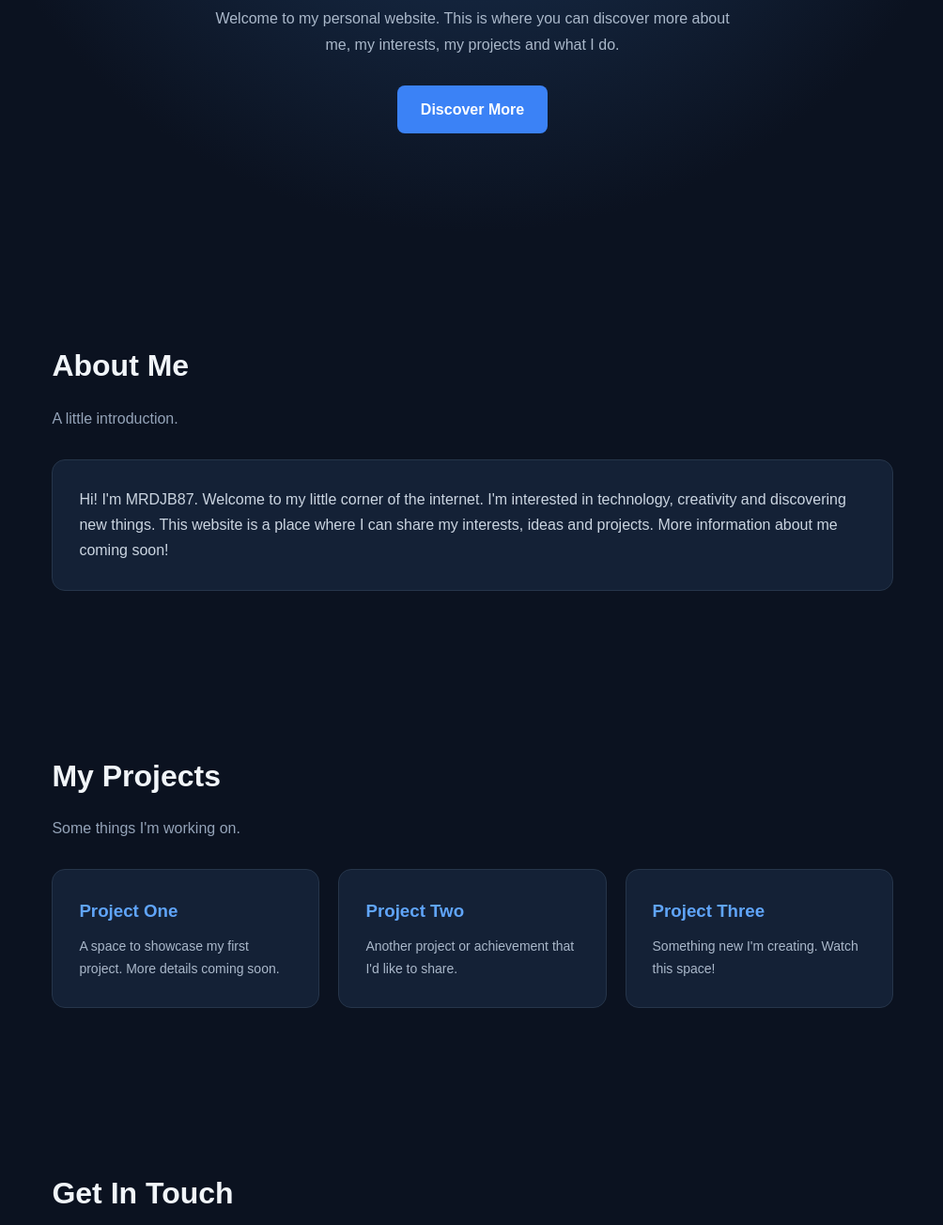
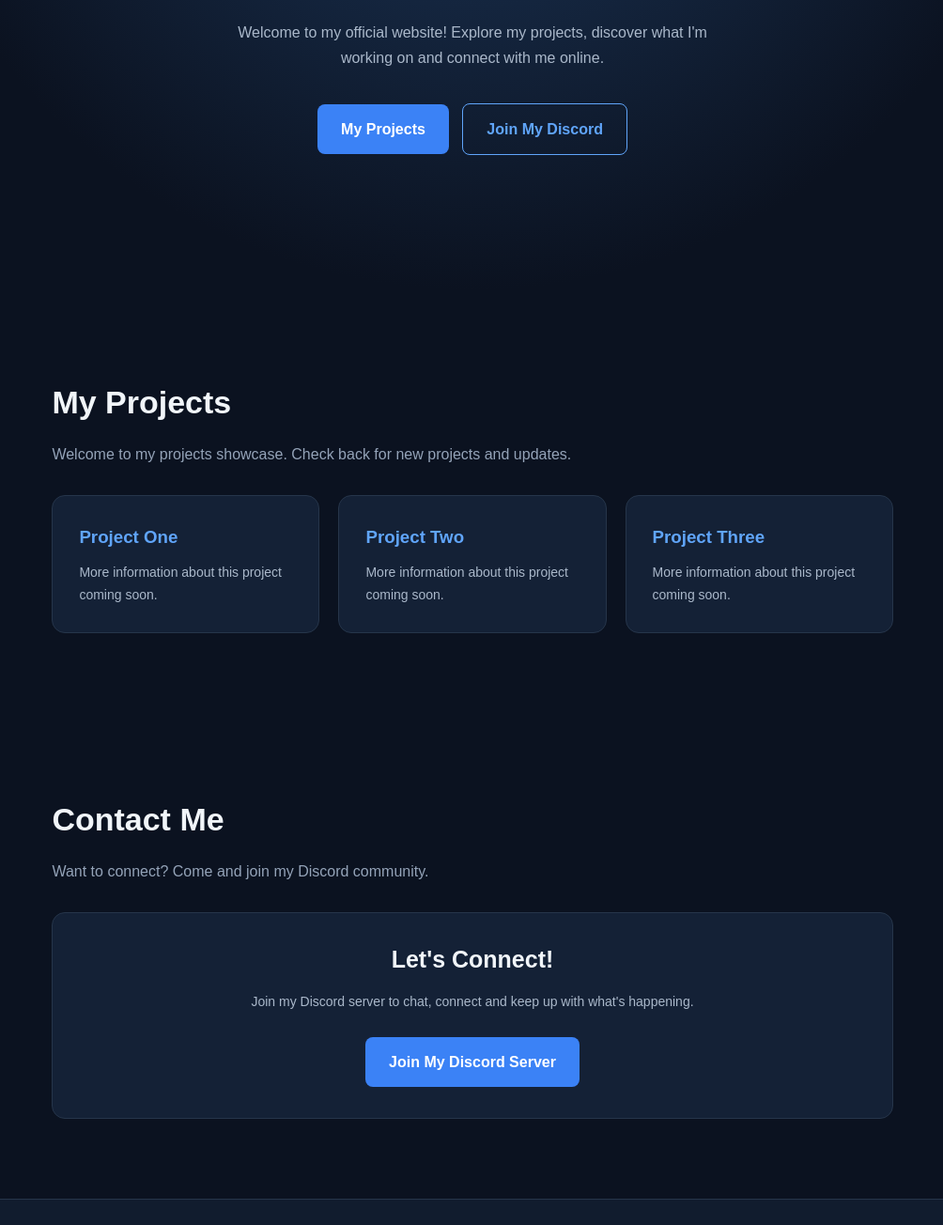
Before and after one commit to mrdjb87/mrdjab87.github.io, a plain HTML site: page index.html in a window 1280 px wide. Shown: the part 405-1709 px from the top of the page at 94% size, without its empty margins (137-1141 px from the left). Drawn offline with Linux system fonts and the light colour scheme.

Commit message:
Revise index.html for content and style updates
Updated the website's content and styling, including the title, meta descriptions, and layout adjustments for better presentation. Added links to Discord and modified project descriptions.

```diff
--- a/index.html
+++ b/index.html
@@ -1,11 +1,14 @@
+
 
 <!DOCTYPE html>
 <html lang="en">
 <head>
 <meta charset="UTF-8">
 <meta name="viewport" content="width=device-width, initial-scale=1.0">
-  <meta name="description" content="Welcome to my personal website.">
-  <title>My Personal Website</title>
+
+<title>MRDJB87 | Official Website</title>
+
+<meta name="description" content="Welcome to the official MRDJB87 website. Explore my projects and join my Discord community.">
 
 <style>
 * {
@@ -23,11 +26,11 @@
 }
 
 nav {
+  background: #111c2e;
+  padding: 20px 8%;
   display: flex;
   justify-content: space-between;
   align-items: center;
-      padding: 22px 8%;
-      background: #111c2e;
   position: sticky;
   top: 0;
   z-index: 10;
@@ -35,7 +38,7 @@
 }
 
 .logo {
-      font-size: 22px;
+  font-size: 23px;
   font-weight: bold;
   color: #60a5fa;
 }
@@ -43,7 +46,7 @@
 nav a {
   color: #cbd5e1;
   text-decoration: none;
-      margin-left: 22px;
+  margin-left: 20px;
   font-size: 14px;
 }
 
@@ -52,31 +55,27 @@
 }
 
 .hero {
-      min-height: 75vh;
+  min-height: 80vh;
   display: flex;
   flex-direction: column;
   justify-content: center;
   align-items: center;
   text-align: center;
-      padding: 70px 20px;
-      background: radial-gradient(
-        circle at top,
-        #1e3a5f,
-        #0b1220 65%
-      );
+  padding: 60px 20px;
+  background: radial-gradient(circle at top, #1e3a5f, #0b1220 70%);
 }
 
 .tag {
   color: #60a5fa;
   border: 1px solid #31577e;
+  border-radius: 30px;
   padding: 7px 18px;
-      border-radius: 30px;
+  margin-bottom: 25px;
   font-size: 13px;
-      margin-bottom: 25px;
 }
 
 .hero h1 {
-      font-size: clamp(38px, 7vw, 68px);
+  font-size: clamp(40px, 7vw, 72px);
   margin-bottom: 15px;
 }
 
@@ -94,16 +93,27 @@
   display: inline-block;
   background: #3b82f6;
   color: white;
+  padding: 13px 25px;
+  border-radius: 8px;
   text-decoration: none;
-      padding: 12px 25px;
-      border-radius: 8px;
   font-weight: bold;
   transition: 0.2s;
+  margin: 5px;
 }
 
 .btn:hover {
   background: #2563eb;
-      transform: translateY(-2px);
+  transform: translateY(-3px);
+}
+
+.btn-outline {
+  background: transparent;
+  border: 1px solid #60a5fa;
+  color: #60a5fa;
+}
+
+.btn-outline:hover {
+  background: #1e3a5f;
 }
 
 section {
@@ -113,8 +123,8 @@
 }
 
 .section-title {
-      font-size: 32px;
-      margin-bottom: 15px;
+  font-size: 34px;
+  margin-bottom: 12px;
 }
 
 .section-intro {
@@ -122,23 +132,23 @@
   margin-bottom: 30px;
 }
 
-    .about-box, .project-card, .contact-box {
+.projects {
+  display: grid;
+  grid-template-columns: repeat(auto-fit, minmax(220px, 1fr));
+  gap: 20px;
+}
+
+.project-card, .contact-box {
   background: #142136;
   border: 1px solid #26354a;
   border-radius: 14px;
   padding: 28px;
+  transition: 0.2s;
 }
 
-    .about-box p {
-      color: #cbd5e1;
-    }
-
-    .projects {
-      display: grid;
-      grid-template-columns: repeat(
-        auto-fit, minmax(220px, 1fr)
-      );
-      gap: 20px;
+.project-card:hover {
+  transform: translateY(-5px);
+  border-color: #60a5fa;
 }
 
 .project-card h3 {
@@ -146,7 +156,7 @@
   margin-bottom: 10px;
 }
 
-    .project-card p {
+.project-card p, .contact-box p {
   color: #aab8ca;
   font-size: 14px;
 }
@@ -155,27 +165,31 @@
   text-align: center;
 }
 
+.contact-box h3 {
+  font-size: 25px;
+  margin-bottom: 12px;
+}
+
 .contact-box p {
-      color: #aab8ca;
   margin-bottom: 20px;
 }
 
 footer {
+  background: #111c2e;
+  border-top: 1px solid #26354a;
   text-align: center;
   padding: 30px 15px;
-      background: #111c2e;
   color: #94a3b8;
   font-size: 13px;
-      border-top: 1px solid #26354a;
 }
 
-    @media (max-width: 600px) {
+@media(max-width: 600px) {
   nav {
-        padding: 18px 5%;
+    padding: 15px 4%;
   }
 
   nav a {
-        margin-left: 10px;
+    margin-left: 9px;
     font-size: 12px;
   }
 
@@ -194,52 +208,46 @@
 
 <nav>
   <div class="logo">MRDJB87.</div>
+
   <div>
     <a href="#home">Home</a>
-      <a href="#about">About</a>
     <a href="#projects">Projects</a>
     <a href="#contact">Contact</a>
   </div>
 </nav>
 
 <header class="hero" id="home">
+
   <div class="tag">WELCOME TO MY WEBSITE</div>
 
   <h1>Hello, I'm <span>MRDJB87</span>.</h1>
 
   <p>
-      Welcome to my personal website.
-      This is where you can discover more about me,
-      my interests, my projects and what I do.
+    Welcome to my official website!
+    Explore my projects, discover what I'm working on
+    and connect with me online.
   </p>
 
-    <a href="#about" class="btn">Discover More</a>
+  <div>
+    <a href="#projects" class="btn">My Projects</a>
+
+    <a href="https://discord.gg/89T8EZjgwD"
+       target="_blank"
+       rel="noopener noreferrer"
+       class="btn btn-outline">
+       Join My Discord
+    </a>
+  </div>
+
 </header>
 
-  <section id="about">
-    <h2 class="section-title">About Me</h2>
+<section id="projects">
+
+  <h2 class="section-title">My Projects</h2>
+
   <p class="section-intro">
-      A little introduction.
-    </p>
-
-    <div class="about-box">
-      <p>
-        Hi! I'm MRDJB87. Welcome to my little corner
-        of the internet.
-
-        I'm interested in technology, creativity and
-        discovering new things. This website is a place
-        where I can share my interests, ideas and projects.
-
-        More information about me coming soon!
-      </p>
-    </div>
-  </section>
-
-  <section id="projects">
-    <h2 class="section-title">My Projects</h2>
-    <p class="section-intro">
-      Some things I'm working on.
+    Welcome to my projects showcase.
+    Check back for new projects and updates.
   </p>
 
   <div class="projects">
@@ -247,50 +255,62 @@
     <div class="project-card">
       <h3>Project One</h3>
       <p>
-          A space to showcase my first project.
-          More details coming soon.
+        More information about this project
+        coming soon.
       </p>
     </div>
 
     <div class="project-card">
       <h3>Project Two</h3>
       <p>
-          Another project or achievement
-          that I'd like to share.
+        More information about this project
+        coming soon.
       </p>
     </div>
 
     <div class="project-card">
       <h3>Project Three</h3>
       <p>
-          Something new I'm creating.
-          Watch this space!
+        More information about this project
+        coming soon.
       </p>
     </div>
 
   </div>
+
 </section>
 
 <section id="contact">
-    <h2 class="section-title">Get In Touch</h2>
+
+  <h2 class="section-title">Contact Me</h2>
+
   <p class="section-intro">
-      Want to get in contact?
+    Want to connect? Come and join my Discord community.
   </p>
 
   <div class="contact-box">
-      <h3>Let's Connect</h3>
+
+    <h3>Let's Connect!</h3>
+
     <p>
-        Feel free to get in touch.
-        I'd love to hear from you.
+      Join my Discord server to chat,
+      connect and keep up with what's happening.
     </p>
-      <a href="mailto:YOUR-EMAIL@example.com"
-         class="btn">Email Me</a>
+
+    <a href="https://discord.gg/89T8EZjgwD"
+       target="_blank"
+       rel="noopener noreferrer"
+       class="btn">
+       Join My Discord Server
+    </a>
+
   </div>
+
 </section>
 
 <footer>
   <p>© 2026 MRDJB87. All rights reserved.</p>
-    <p>Built with HTML & CSS | Hosted on GitHub Pages</p>
+  <p>Powered by GitHub Pages</p>
 </footer>
 
 </body>
```
Lines whose indentation alone changed are shown as unchanged.
